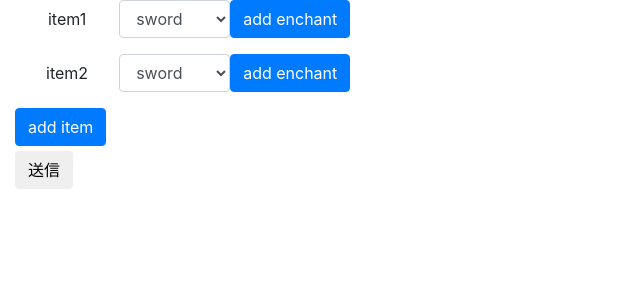
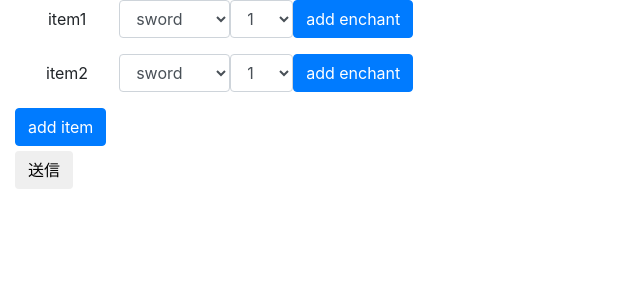
Before and after one commit to runrun9/flask_test, a Flask app: page / in a window 1280 px wide. Shown: the top 300 px of the page, without its empty margins (0-640 px from the left). Run offline with Flask 2, Linux system fonts and the light colour scheme; some libraries are stand-ins or nearby versions.

Commit message:
add prior_work_panelty form

```diff
--- a/main.py
+++ b/main.py
@@ -11,7 +11,9 @@ def hello():
 
 @app.route("/test", methods=["POST"])
 def test():
-    print(request.form)
+    for i in sorted(request.form):
+        print("{} : {}".format(i, request.form[i]))
+
     return "hai"
 
 @app.route("/", methods=["GET", "POST"])
--- a/static/view_main.js
+++ b/static/view_main.js
@@ -72,6 +72,26 @@ add_item_button.addEventListener("click", function(){
   new_tag.setAttribute("id", "item"+next_item_num+"_id");
   document.getElementById("item"+next_item_num+"_inline").appendChild(new_tag);
 
+  for(let i of document.getElementsByTagName("select")[0].children){
+    new_tag = document.createElement("option");
+    new_tag.setAttribute("value", i.value);
+    new_tag.textContent = i.value;
+    document.getElementById("item"+next_item_num+"_id").appendChild(new_tag);
+  }
+
+  new_tag = document.createElement("select");
+  new_tag.setAttribute("class", "form-control");
+  new_tag.setAttribute("name", "item"+next_item_num+"_prior");
+  new_tag.setAttribute("id", "item"+next_item_num+"_prior_id");
+  document.getElementById("item"+next_item_num+"_inline").appendChild(new_tag);
+
+  for(let i=1; i<11; i++){
+    new_tag = document.createElement("option");
+    new_tag.setAttribute("value", i);
+    new_tag.textContent = i;
+    document.getElementById("item"+next_item_num+"_prior_id").appendChild(new_tag);
+  }
+
   new_tag = document.createElement("button");
   new_tag.setAttribute("id", "add_item"+next_item_num+"_enchant_button");
   new_tag.setAttribute("type", "button");
@@ -81,13 +101,6 @@ add_item_button.addEventListener("click", function(){
   document.getElementById("add_item"+next_item_num+"_enchant_button").addEventListener("click", add_enchant_event);
   document.getElementById("add_item"+next_item_num+"_enchant_button").item = "item"+next_item_num;
 
-  for(let i of document.getElementsByTagName("select")[0].children){
-    new_tag = document.createElement("option");
-    new_tag.setAttribute("value", i.value);
-    new_tag.textContent = i.value;
-    document.getElementById("item"+next_item_num+"_id").appendChild(new_tag);
-  }
-
   next_item_num += 1;
 
 });
--- a/templates/main.html
+++ b/templates/main.html
@@ -17,6 +17,11 @@
                   <option value={{ i }}>{{ i }}</option>
                 {% endfor %}
               </select>
+              <select name="item1_prior" class="form-control" id="itemu1_prior_id">
+                {% for i in range(10) %}
+                  <option value="{{ i+1 }}">{{ i+1 }}</option>
+                {% endfor %}
+              </select>
               <button id="add_item1_enchant_button" type="button" class="btn btn-primary">add enchant</button>
             </div>
 
@@ -28,6 +33,11 @@
               <select name="item2_name" class="form-control" id="item2_id">
                 {% for i in item_info.keys() %}
                   <option value={{ i }}>{{ i }}</option>
+                {% endfor %}
+              </select>
+              <select name="item2_prior" class="form-control" id="itemu2_prior_id">
+                {% for i in range(10) %}
+                  <option value="{{ i+1 }}">{{ i+1 }}</option>
                 {% endfor %}
               </select>
               <button id="add_item2_enchant_button" type="button" class="btn btn-primary">add enchant</button>
```
